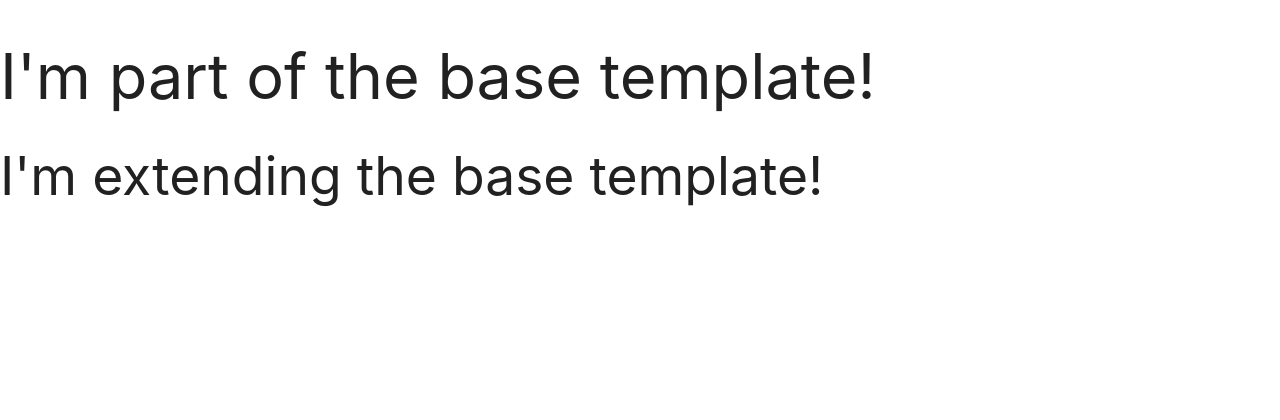
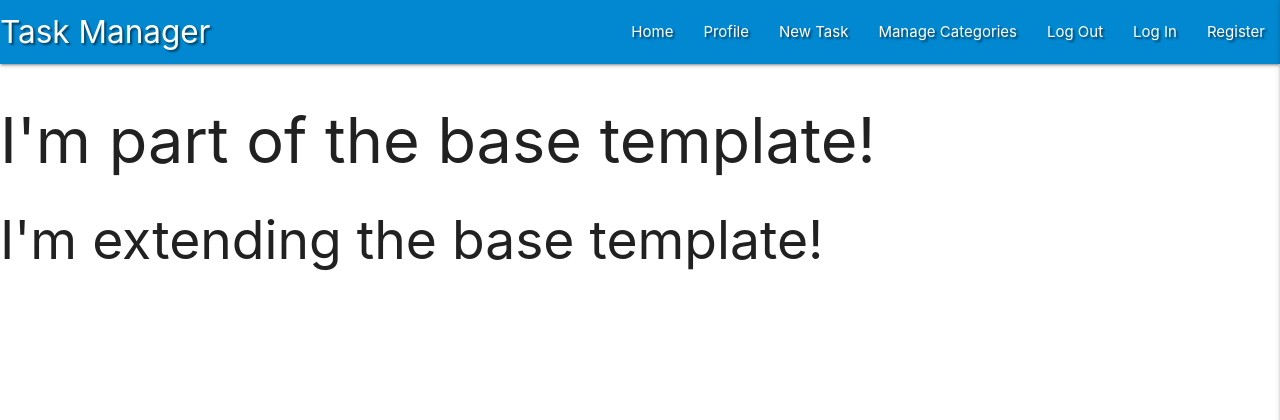
Before and after one commit to miss-monkey/flask-task-manager-project, a Flask app: page / in a window 1280 px wide. Shown: the top 420 px of the page. Run offline with Flask 2, Linux system fonts and the light colour scheme; data that the repository does not hold is empty; some libraries are stand-ins or nearby versions.

Commit message:
Add Materialize Navbar and Sidenav

```diff
--- a/static/css/style.css
+++ b/static/css/style.css
@@ -0,0 +1,3 @@
+.text-shadow {
+    text-shadow: 2px 2px 2px rgba(0, 0, 0, 0.5);
+}
--- a/static/js/script.js
+++ b/static/js/script.js
@@ -0,0 +1,3 @@
+$(document).ready(function(){
+    $('.sidenav').sidenav({edge: "right"});
+  });
--- a/templates/base.html
+++ b/templates/base.html
@@ -12,6 +12,40 @@
     <title>Task Manager</title>
 </head>
 <body>
+
+	<header>
+    <!-- top navbar -->
+		<nav class="text-shadow light-blue darken-2">
+			<div class="nav-wrapper">
+				<a href="{{ url_for('get_tasks') }}" class="brand-logo">Task Manager</a>
+				<a href="#" data-target="mobile-demo" class="sidenav-trigger right"><i class="fas fa-bars"></i></a>
+				<ul class="right hide-on-med-and-down">
+					<li><a href="{{ url_for('get_tasks') }}">Home</a></li>
+                    <li><a href="#">Profile</a></li>
+                    <li><a href="#">New Task</a></li>
+                    <li><a href="#">Manage Categories</a></li>
+                    <li><a href="#">Log Out</a></li>
+                    <li><a href="#">Log In</a></li>
+                    <li><a href="#">Register</a></li>
+
+				</ul>
+			</div>
+		</nav>
+
+	<!-- mobile sidenav -->
+		<ul class="sidenav" id="mobile-demo">
+            <li><h4 class="center-align light-blue-text text-darken-4">Task Manager</h4></li>
+			<li><a href="{{ url_for('get_tasks') }}">Home</a></li>
+			<li><a href="#">Profile</a></li>
+			<li><a href="#">New Task</a></li>
+			<li><a href="#">Manage Categories</a></li>
+			<li><a href="#">Log Out</a></li>
+			<li><a href="#">Log In</a></li>
+			<li><a href="#">Register</a></li>
+		</ul>
+
+	</header>
+
     <h1> I'm part of the base template! </h1>
     {% block content %}
     {% endblock %}
```
